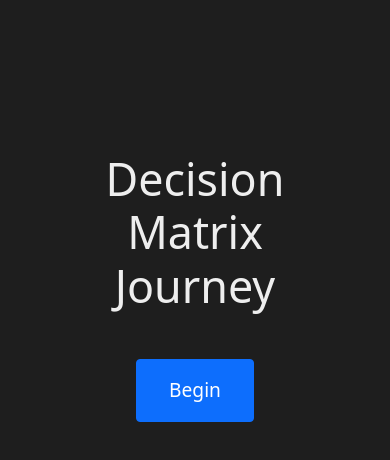
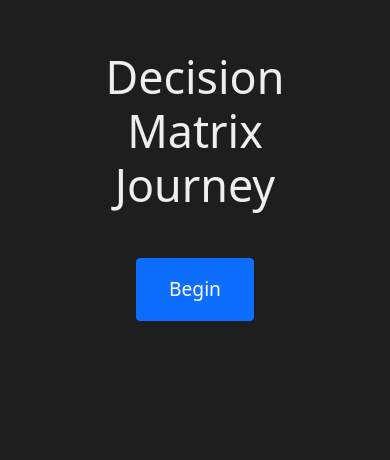
Before and after one commit to Thabang-Mabula/dePsyLab, an Angular app: page /decision-matrix/start in a window 390 px wide. Shown: the part 186-646 px from the top of the page. Built offline with nearby package versions, Linux system fonts and the light colour scheme.

Commit message:
UI enhacements for mobile

```diff
--- a/src/app/decision-matrix/pages/criteria-page/criteria-page.component.ts
+++ b/src/app/decision-matrix/pages/criteria-page/criteria-page.component.ts
@@ -47,7 +47,8 @@ export class CriteriaPageComponent implements OnInit, AfterViewInit {
   }
 
   ngAfterViewInit(): void {
-    this.criterionDescrInput.nativeElement.focus();
+    // TODO make sure this only happens on desktop devices
+    // this.criterionDescrInput.nativeElement.focus();
   }
 
   ngOnInit() {}
--- a/src/app/decision-matrix/pages/decision-matrix-start/decision-matrix-start.component.css
+++ b/src/app/decision-matrix/pages/decision-matrix-start/decision-matrix-start.component.css
@@ -10,6 +10,6 @@ h1 {
 
 @media (orientation: portrait) {
   .container {
-    margin-top: 15vh;
+    margin-top: 3vh;
   }
 }
--- a/src/app/decision-matrix/pages/new-title-page/new-title-page.component.ts
+++ b/src/app/decision-matrix/pages/new-title-page/new-title-page.component.ts
@@ -40,8 +40,8 @@ export class NewTitlePageComponent implements OnInit, AfterViewInit {
   }
 
   ngAfterViewInit(): void {
-    console.log(this.titleInputElement.nativeElement);
-    this.titleInputElement.nativeElement.focus();
+    // TODO make sure this only happens on desktop devices
+    // this.titleInputElement.nativeElement.focus();
   }
 
   ngOnInit(): void {}
--- a/src/app/decision-matrix/pages/options-page/options-page.component.ts
+++ b/src/app/decision-matrix/pages/options-page/options-page.component.ts
@@ -45,7 +45,8 @@ export class OptionsPageComponent implements OnInit, AfterViewInit {
   }
 
   ngAfterViewInit(): void {
-    this.optionDescrInput.nativeElement.focus();
+    // TODO make sure this only happens on desktop devices
+    // this.optionDescrInput.nativeElement.focus();
   }
 
   @HostListener('window:keyup', ['$event'])
```
